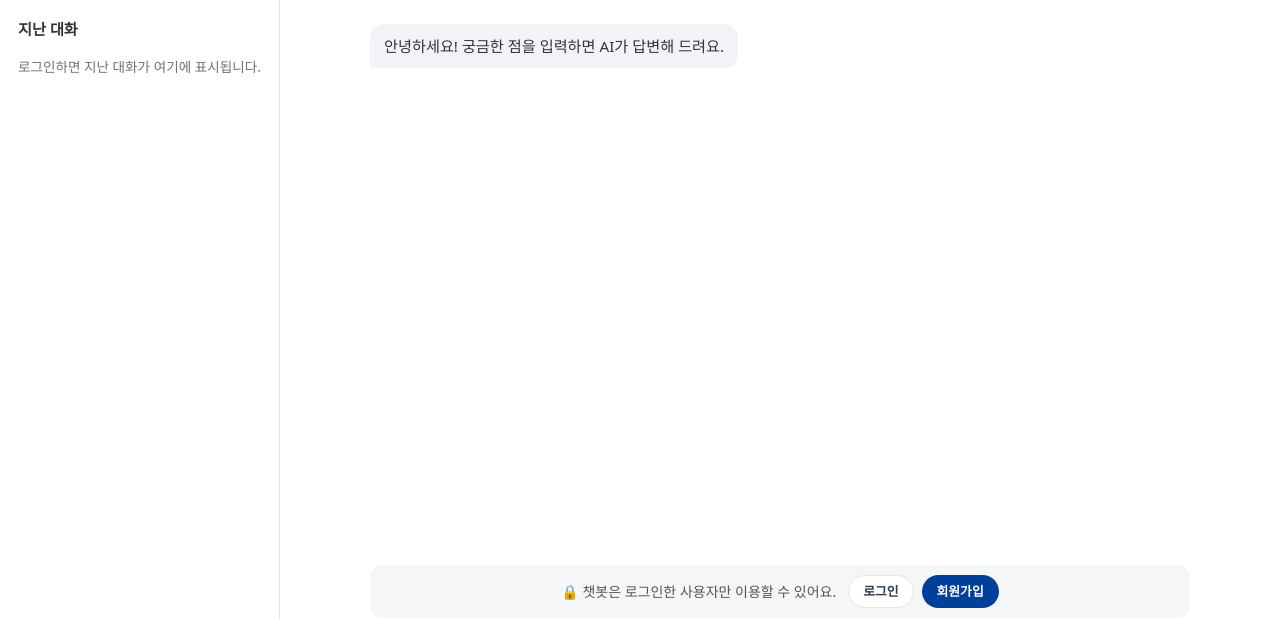
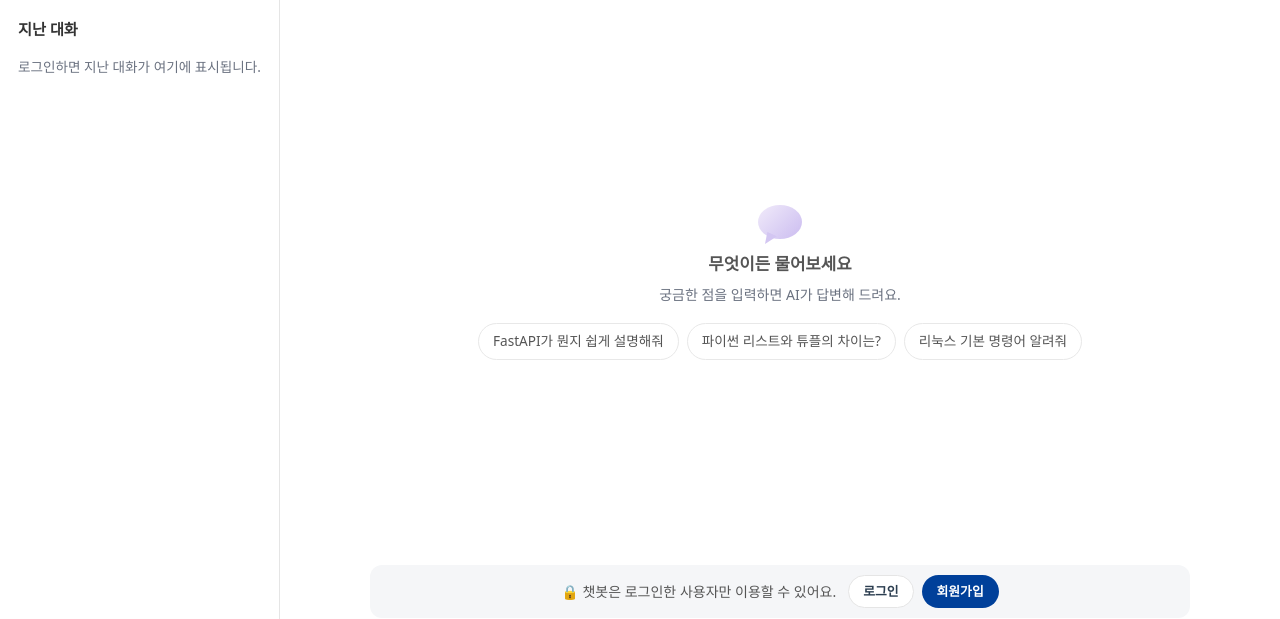
Before and after one commit to jha21vvv/codyssey-b7-1, a Python web app: template templates/index.html in a window 1280 px wide. Shown: the part 56-675 px from the top of the page. Run offline with Jinja, Linux system fonts and the light colour scheme; the template is opened without the code that fills it, so the values that code supplies are empty.

Commit message:
feat: 빈 대화 안내와 추천 질문 버튼, 지난 대화 건수 표시 추가

```diff
--- a/static/css/style.css
+++ b/static/css/style.css
@@ -296,6 +296,87 @@ body {
   overflow-y: auto;
   /* 넓은 화면에서는 대화 폭을 --content-width로 제한하고 가운데 정렬 */
   padding: 24px max(16px, calc((100% - var(--content-width)) / 2));
+}
+
+/* ---------- 빈 대화 안내 (챗봇 패널의 '무엇이든 물어보세요' 화면) ---------- */
+.empty-state {
+  display: flex;
+  flex-direction: column;
+  align-items: center;
+  gap: 8px;
+  margin: auto; /* 대화가 없을 때 대화 영역 한가운데에 표시 */
+  padding: 24px 0;
+  text-align: center;
+}
+
+/* 말풍선(대기 중 말풍선 포함)이 하나라도 생기면 안내를 숨김 */
+.chat-messages:has(.message) .empty-state {
+  display: none;
+}
+
+/* 연보라 말풍선 아이콘 */
+.empty-icon {
+  position: relative;
+  width: 44px;
+  height: 34px;
+  margin-bottom: 4px;
+  border-radius: 50%;
+  background: linear-gradient(135deg, #f1ebfa, #cbbcf0);
+}
+
+.empty-icon::after {
+  content: "";
+  position: absolute;
+  bottom: -5px;
+  left: 7px;
+  width: 12px;
+  height: 12px;
+  background: #d3c6f2;
+  clip-path: polygon(0 100%, 20% 0, 100% 35%);
+}
+
+.empty-title {
+  margin: 0;
+  color: var(--color-text-sub);
+  font-size: 1.05rem;
+  font-weight: 700;
+}
+
+.empty-desc {
+  margin: 0;
+  color: var(--color-text-muted);
+  font-size: 0.875rem;
+}
+
+.suggestions {
+  display: flex;
+  flex-wrap: wrap;
+  justify-content: center;
+  gap: 8px;
+  margin-top: 10px;
+}
+
+/* 테두리만 있는 알약 모양 추천 질문 */
+.suggestion-chip {
+  padding: 7px 14px;
+  border: 1px solid #e8e8e8;
+  border-radius: var(--radius-pill);
+  background: var(--color-surface);
+  color: var(--color-text-sub);
+  font: inherit;
+  font-size: 0.85rem;
+  cursor: pointer;
+  transition: border-color 0.15s ease, color 0.15s ease;
+}
+
+.suggestion-chip:hover {
+  border-color: var(--color-brand-bright);
+  color: var(--color-brand);
+}
+
+.suggestion-chip:focus-visible {
+  outline: 2px solid var(--color-brand-bright);
+  outline-offset: 2px;
 }
 
 /* ---------- 말풍선 ---------- */
@@ -675,11 +756,23 @@ body {
   overflow-y: auto;
 }
 
+.sidebar-header {
+  display: flex;
+  align-items: baseline;
+  justify-content: space-between;
+  margin: 0 4px 2px;
+}
+
 .sidebar-title {
-  margin: 0 4px 2px;
+  margin: 0;
   color: var(--color-text);
   font-size: 0.95rem;
   font-weight: 700;
+}
+
+.history-count {
+  color: var(--color-text-muted);
+  font-size: 0.8rem;
 }
 
 .history-status {
--- a/static/js/app.js
+++ b/static/js/app.js
@@ -24,6 +24,7 @@
   const welcomeMessage = chatMessages.querySelector(".welcome");
   const historyList = $("#history-list");
   const historyStatus = $("#history-status");
+  const historyCount = $("#history-count");
   const sidebarToggle = $("#sidebar-toggle");
   const sidebarBackdrop = $("#sidebar-backdrop");
   const authInfo = $("#auth-info");
@@ -326,6 +327,17 @@
     chatInput.style.height = `${chatInput.scrollHeight + border}px`;
   }
 
+  // 추천 질문: 바로 보내지 않고 입력창에 채워 고칠 수 있게 함 (비로그인이면 로그인 창을 엶)
+  function useSuggestion(text) {
+    if (!getToken()) {
+      openAuthModal("login");
+      return;
+    }
+    chatInput.value = text;
+    onInputChange();
+    chatInput.focus();
+  }
+
   // ---------- 질문 전송 ----------
   function setSending(value) {
     isSending = value;
@@ -428,7 +440,11 @@
   }
 
   function updateHistoryStatus() {
-    if (historyList.children.length) setHistoryStatus("");
+    const count = historyList.children.length;
+    // 제목 옆에 지난 대화 수를 "총 N건"으로 표시
+    historyCount.textContent = count ? `총 ${count.toLocaleString("ko-KR")}건` : "";
+    historyCount.hidden = !count;
+    if (count) setHistoryStatus("");
     else setHistoryStatus(getToken() ? "아직 나눈 대화가 없습니다." : "로그인하면 지난 대화가 여기에 표시됩니다.");
   }
 
@@ -557,6 +573,9 @@
     }
   });
   chatInput.addEventListener("input", onInputChange);
+  document.querySelectorAll(".suggestion-chip").forEach((chip) => {
+    chip.addEventListener("click", () => useSuggestion(chip.textContent.trim()));
+  });
   loginForm.addEventListener("submit", handleLogin);
   registerForm.addEventListener("submit", handleRegister);
   document.querySelectorAll("[data-auth-mode]").forEach((tab) => {
--- a/templates/index.html
+++ b/templates/index.html
@@ -27,7 +27,10 @@
 
   <div class="app-body">
     <aside id="history-sidebar" class="history-sidebar" aria-label="지난 대화">
-      <h2 class="sidebar-title">지난 대화</h2>
+      <div class="sidebar-header">
+        <h2 class="sidebar-title">지난 대화</h2>
+        <span id="history-count" class="history-count" hidden></span>
+      </div>
       <p id="history-status" class="history-status">로그인하면 지난 대화가 여기에 표시됩니다.</p>
       <ul id="history-list" class="history-list"></ul>
     </aside>
@@ -35,7 +38,17 @@
 
     <main class="chat-panel">
       <section id="chat-messages" class="chat-messages" role="log" aria-live="polite" aria-label="대화 내용">
-        <div class="message assistant welcome">안녕하세요! 궁금한 점을 입력하면 AI가 답변해 드려요.</div>
+        <!-- 대화가 없을 때만 보이는 안내 (말풍선이 생기면 CSS가 숨김) -->
+        <div class="welcome empty-state">
+          <span class="empty-icon" aria-hidden="true"></span>
+          <p class="empty-title">무엇이든 물어보세요</p>
+          <p class="empty-desc">궁금한 점을 입력하면 AI가 답변해 드려요.</p>
+          <div class="suggestions" role="group" aria-label="추천 질문">
+            <button type="button" class="suggestion-chip">FastAPI가 뭔지 쉽게 설명해줘</button>
+            <button type="button" class="suggestion-chip">파이썬 리스트와 튜플의 차이는?</button>
+            <button type="button" class="suggestion-chip">리눅스 기본 명령어 알려줘</button>
+          </div>
+        </div>
       </section>
 
       <!-- 비로그인 상태가 기본: 로그인이 확인되면 app.js가 안내를 숨기고 입력창을 풀어줌 -->
```
